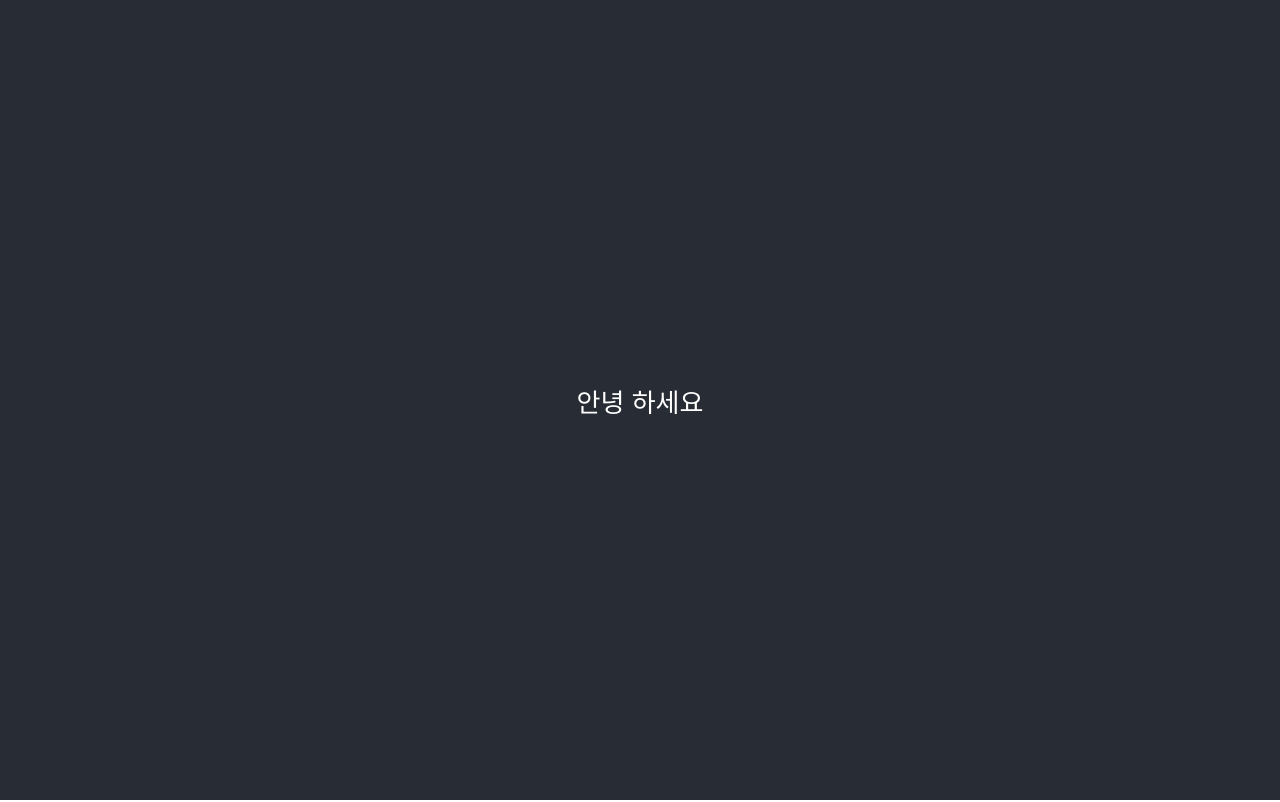
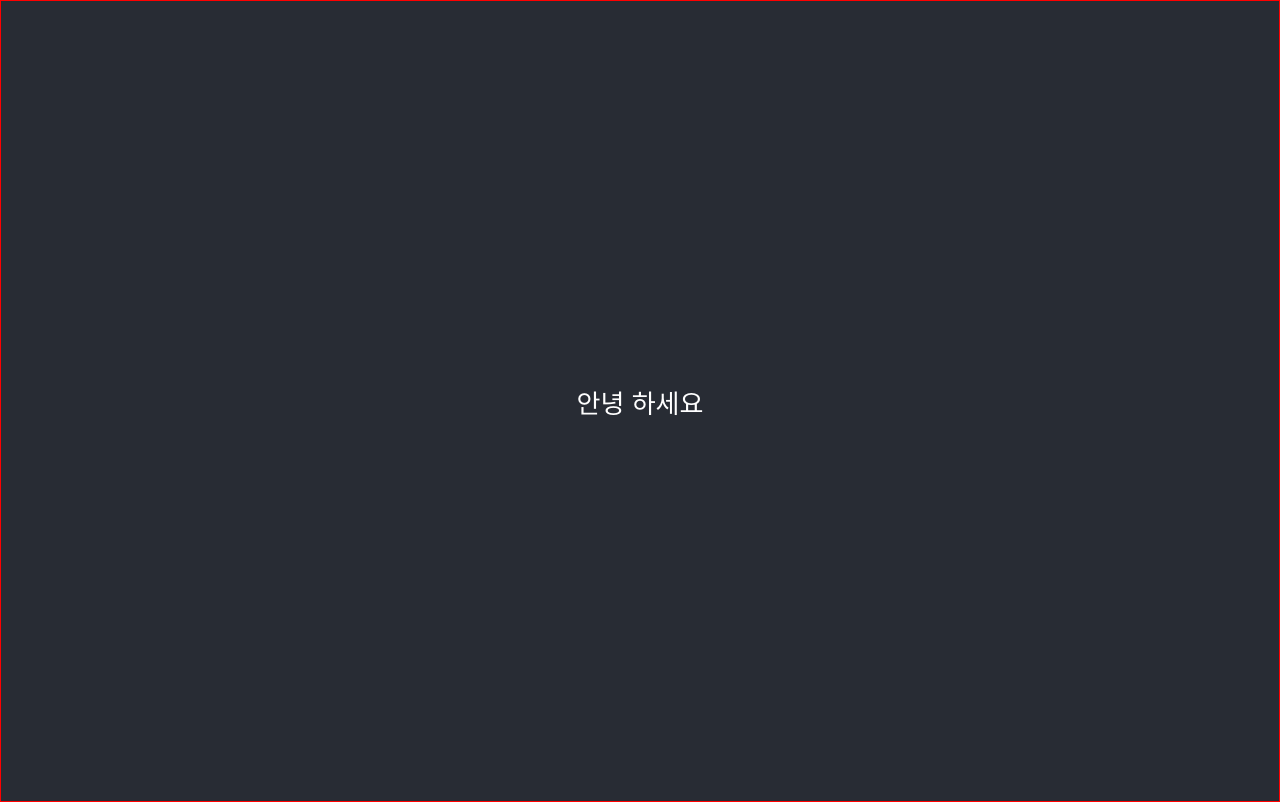
Before and after one commit to yunsunji9/raffle-project, a React (Create React App) app: page / in a window 1280 px wide. Built offline with nearby package versions, Linux system fonts and the light colour scheme.

Commit message:
보더 추가

```diff
--- a/src/App.js
+++ b/src/App.js
@@ -4,7 +4,7 @@ import './App.css';
 function App() {
   return (
     <div className="App">
-      <header className="App-header">
+      <header className="App-header" style={{border: '1px solid red'}}>
         <p>
           안녕 하세요
         </p>
```
